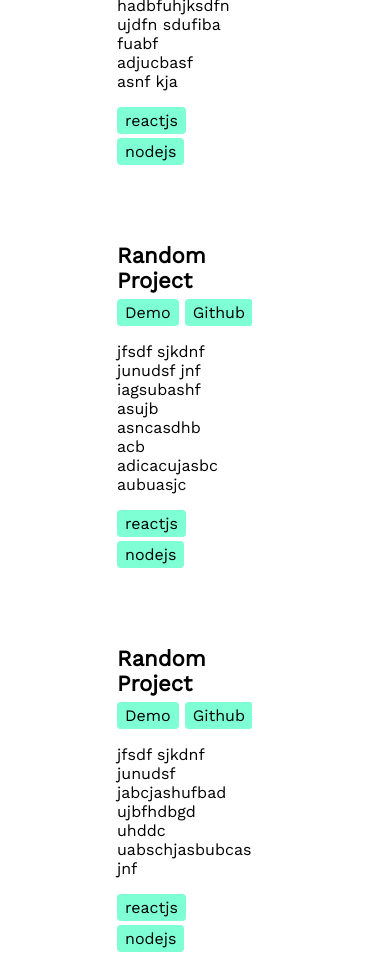
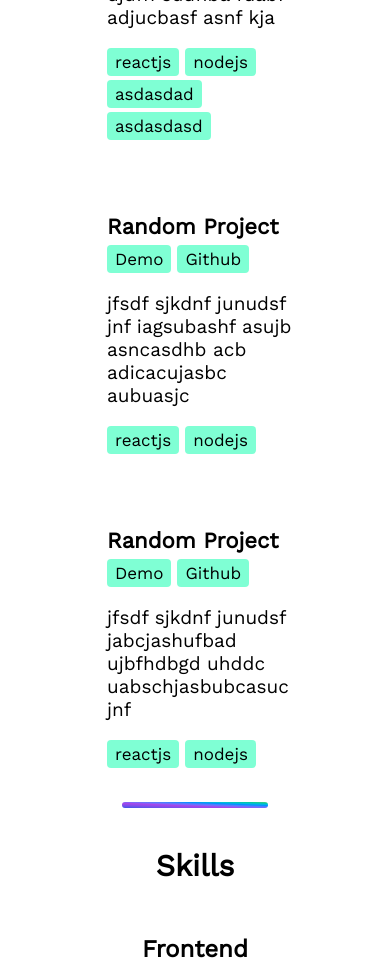
Before and after one commit to namitmalasi/portfolio, a React (Create React App) app: page / in a window 390 px wide. Shown: the part 1020-1997 px from the top of the page. Built offline with nearby package versions, Linux system fonts and the light colour scheme.

Commit message:
added the skills section in portfolio

```diff
--- a/public/index.html
+++ b/public/index.html
@@ -30,6 +30,10 @@
       href="https://fonts.googleapis.com/css2?family=Work+Sans&display=swap"
       rel="stylesheet"
     />
+    <link
+      rel="stylesheet"
+      href="https://cdn.jsdelivr.net/gh/devicons/devicon@v2.14.0/devicon.min.css"
+    />
 
     <title>Namit Malasi-Portfolio</title>
   </head>
--- /dev/null
+++ b/src/components/body/Skills/SkillCard.css
@@ -0,0 +1,24 @@
+.skill-card {
+  width: max-content;
+  padding: 8px 16px;
+  height: 120px;
+  display: flex;
+  justify-content: center;
+  align-items: center;
+  margin: 6px;
+}
+.skill-icon {
+  font-size: 80px;
+}
+.skill-name {
+  font-size: 18px;
+}
+@media only screen and (max-width: 720px) {
+  .skill-card {
+    width: max-content;
+    height: 100px;
+  }
+  .skill-icon {
+    font-size: 60px;
+  }
+}
--- /dev/null
+++ b/src/components/body/Skills/SkillCard.js
@@ -0,0 +1,12 @@
+import React from "react";
+import "./SkillCard.css";
+function SkillCard({ skill }) {
+  return (
+    <div className="skill-card">
+      <div className="skill-icon">{skill.icon}</div>
+      <label className="skill-name">{skill.name}</label>
+    </div>
+  );
+}
+
+export default SkillCard;
--- /dev/null
+++ b/src/components/body/Skills/Skills.css
@@ -0,0 +1,31 @@
+.skills {
+  display: flex;
+  flex-direction: column;
+  width: 100%;
+}
+.skills-section {
+  display: flex;
+  justify-content: center;
+  margin: 12px 0px;
+}
+.skills-section-title {
+  font-size: 24px;
+  font-weight: 600;
+  margin: 40px;
+}
+.skills-list {
+  display: flex;
+  flex-wrap: wrap;
+  max-width: 60%;
+  justify-content: flex-end;
+}
+@media only screen and (max-width: 720px) {
+  .skills-list {
+    max-width: 100%;
+    justify-content: center;
+  }
+  .skills-section {
+    flex-direction: column;
+    align-items: center;
+  }
+}
--- a/src/components/body/Skills/Skills.js
+++ b/src/components/body/Skills/Skills.js
@@ -1,7 +1,30 @@
 import React from "react";
-
+import "./Skills.css";
+import Separator from "../../common/separator/Separator";
+import { skillsData } from "../../data/skills";
+import SkillCard from "./SkillCard";
 function Skills() {
-  return <div>This is Skills</div>;
+  const data = skillsData;
+  return (
+    <div className="skills">
+      <Separator />
+      <label className="section-title">Skills</label>
+      <div className="skills-container">
+        {data.map((item) => {
+          return (
+            <div className="skills-section">
+              <label className="skills-section-title">{item.type}</label>
+              <div className="skills-list">
+                {item.list.map((skill) => {
+                  return <SkillCard skill={skill} />;
+                })}
+              </div>
+            </div>
+          );
+        })}
+      </div>
+    </div>
+  );
 }
 
 export default Skills;
--- a/src/components/body/projects/ProjectCard.css
+++ b/src/components/body/projects/ProjectCard.css
@@ -1,7 +1,7 @@
 .project-card {
   display: inline-block;
-  margin-left: 80px;
-  margin-right: 50px;
+  margin-left: 70px;
+  margin-right: 40px;
   margin-top: 20px;
   width: 30%;
   padding: 25px;
@@ -13,8 +13,8 @@
   font-weight: 600;
 }
 .project-tags {
+  max-width: 80%;
   display: flex;
-  max-width: 60%;
   flex-wrap: wrap;
 }
 .tag {
@@ -23,6 +23,7 @@
   border-radius: 4px;
   margin-right: 6px;
   margin-bottom: 4px;
+  overflow: auto;
 }
 .project-links a {
   text-decoration: none;
@@ -43,3 +44,21 @@
   font-size: 16px;
   margin-right: 6px;
 }
+
+@media only screen and (max-width: 720px) {
+  .project-card {
+    display: flex;
+    width: 55%;
+    justify-content: center;
+    align-items: center;
+  }
+  p {
+    font-size: 19px;
+  }
+  .tag {
+    font-size: 17px;
+  }
+  .link-button {
+    font-size: 17px;
+  }
+}
--- a/src/components/data/projects.js
+++ b/src/components/data/projects.js
@@ -4,7 +4,7 @@ export const ProjectData = [
     title: "Random Project",
     about:
       "jfsdf sjkdnf junudsf jnf hadbfuhjksdfn ujdfn sdufiba fuabf adjucbasf asnf kja",
-    tags: ["reactjs", "nodejs"],
+    tags: ["reactjs", "nodejs", "asdasdad", "asdasdasd"],
     demo: "sfisdfksdf",
     github: "dzfadfsdf",
     image: "httpdknfafkdsnfn",
--- /dev/null
+++ b/src/components/data/skills.js
@@ -0,0 +1,45 @@
+export const skillsData = [
+  {
+    type: "Frontend",
+    list: [
+      {
+        name: "HTML",
+        icon: <i class="devicon-html5-plain colored"></i>,
+      },
+      {
+        name: "CSS",
+        icon: <i class="devicon-css3-plain colored"></i>,
+      },
+      {
+        name: "Javascript",
+        icon: <i class="devicon-javascript-plain colored"></i>,
+      },
+      {
+        name: "Reactjs",
+        icon: <i class="devicon-react-original colored"></i>,
+      },
+      {
+        name: "Redux",
+        icon: <i class="devicon-redux-original colored"></i>,
+      },
+    ],
+  },
+
+  {
+    type: "Backend",
+    list: [
+      {
+        name: "Nodejs",
+        icon: <i class="devicon-nodejs-plain colored"></i>,
+      },
+      {
+        name: "Express",
+        icon: <i class="devicon-express-original colored"></i>,
+      },
+      {
+        name: "MongoDB",
+        icon: <i class="devicon-mongodb-plain colored"></i>,
+      },
+    ],
+  },
+];
```
